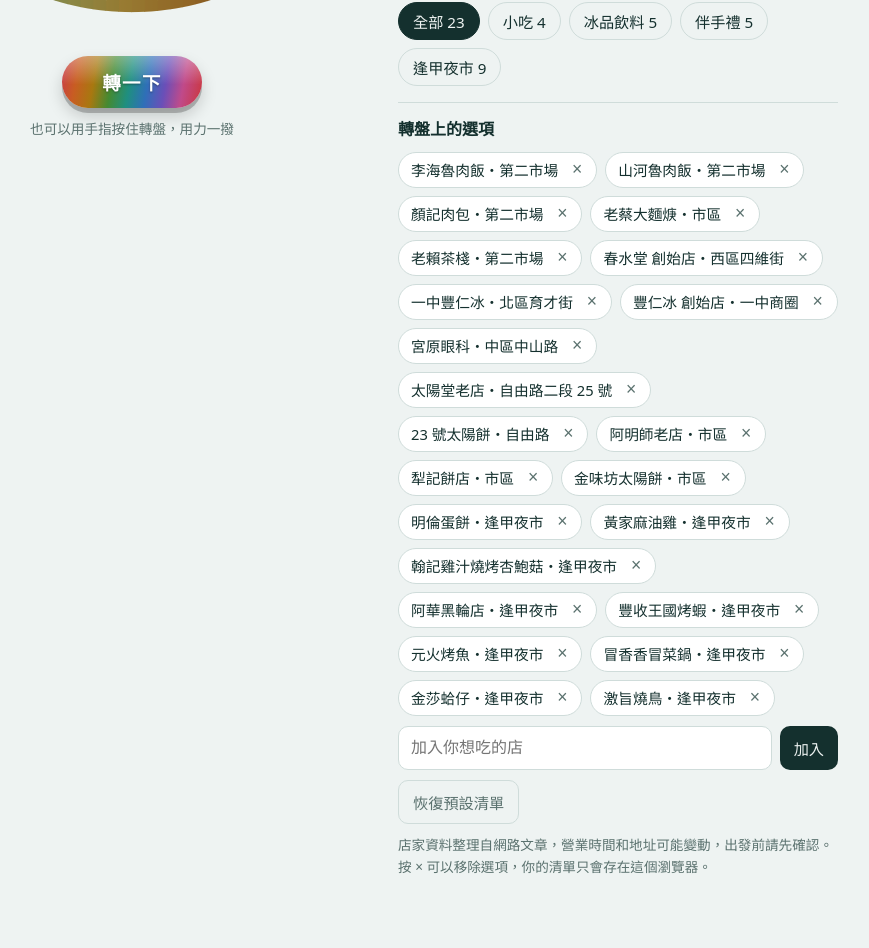
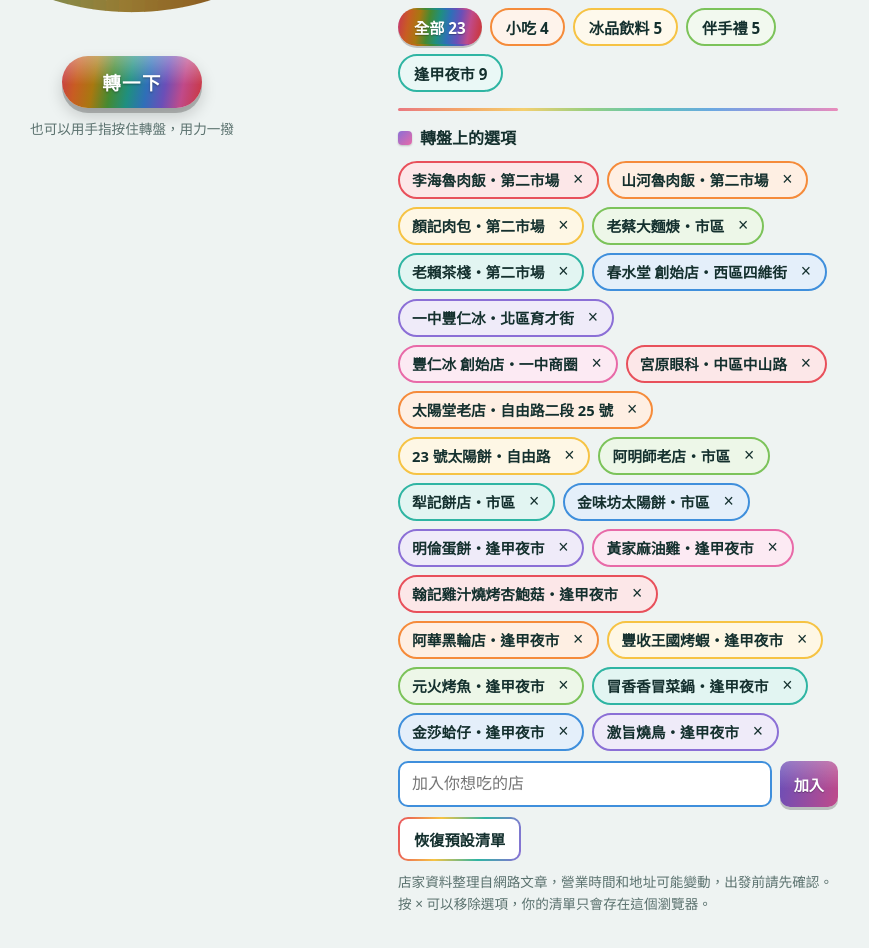
Before and after one commit to a0956530222-a11y/55666, a plain HTML site: page wheel/index.html in a window 1280 px wide. Shown: the part 600-1548 px from the top of the page, without its empty margins (276-1145 px from the left). Before the commit the page ends 1518 px from the top, so only its background shows below. Drawn offline with Linux system fonts and the light colour scheme.

Commit message:
台中轉轉樂：最近轉到與選項區改成五彩
Co-Authored-By: Claude Opus 5.5 <noreply@anthropic.com>
Claude-Session: https://claude.ai/code/session_01RjTRgTtaL6n1Y88vUja3y2

```diff
--- a/wheel/index.html
+++ b/wheel/index.html
@@ -341,6 +341,93 @@
   .history .empty { color: var(--muted); font-size: .9rem; }
   .toggle { display: flex; gap: 10px; align-items: center; font-size: .92rem; cursor: pointer; min-height: 40px; }
   .toggle input { width: 20px; height: 20px; accent-color: var(--accent); flex: none; }
+
+  /* ===== 下方區塊（最近轉到、只轉這一類、轉盤上的選項）五彩版 ===== */
+  .box {
+    border-top: 0; position: relative; padding-top: 18px;
+  }
+  .box::before {
+    content: ""; position: absolute; left: 0; right: 0; top: 0; height: 3px; border-radius: 3px;
+    background: linear-gradient(100deg, var(--seg-1), var(--seg-2), var(--seg-3), var(--seg-4), var(--seg-5), var(--seg-6), var(--seg-7), var(--seg-8));
+    opacity: .75;
+  }
+  .panel > .box:nth-child(2) { --box-c: var(--seg-1); --box-c2: var(--seg-3); }
+  .panel > .box:nth-child(3) { --box-c: var(--seg-4); --box-c2: var(--seg-6); }
+  .panel > .box:nth-child(4) { --box-c: var(--seg-7); --box-c2: var(--seg-8); }
+  .box h2 { display: flex; align-items: center; gap: 8px; }
+  .box h2::before {
+    content: ""; width: 14px; height: 14px; border-radius: 4px; flex: none;
+    background: linear-gradient(135deg, var(--box-c, var(--seg-1)), var(--box-c2, var(--seg-3)));
+    box-shadow: 0 1px 2px rgba(0, 0, 0, .2);
+  }
+
+  /* 最近轉到：每筆一個顏色 */
+  .history li:not(.empty) {
+    align-items: center; padding: 6px 10px; border-radius: 10px;
+    background: color-mix(in srgb, var(--c) 14%, var(--surface));
+    border-left: 4px solid var(--c);
+  }
+  .history li:nth-child(8n+1) { --c: var(--seg-1); }
+  .history li:nth-child(8n+2) { --c: var(--seg-2); }
+  .history li:nth-child(8n+3) { --c: var(--seg-3); }
+  .history li:nth-child(8n+4) { --c: var(--seg-4); }
+  .history li:nth-child(8n+5) { --c: var(--seg-5); }
+  .history li:nth-child(8n+6) { --c: var(--seg-6); }
+  .history li:nth-child(8n+7) { --c: var(--seg-7); }
+  .history li:nth-child(8n+8) { --c: var(--seg-8); }
+  .history .when { color: var(--fg); opacity: .7; }
+  .history .what { font-weight: 700; }
+  .link-btn { color: var(--seg-1); font-weight: 700; }
+  .toggle input { accent-color: var(--seg-5); }
+
+  /* 只轉這一類：未選用彩色框，選中用五彩漸層 */
+  .filter { border: 2px solid var(--c); color: var(--fg); background: color-mix(in srgb, var(--c) 10%, var(--surface)); font-weight: 700; }
+  .filter:nth-child(8n+1) { --c: var(--seg-1); }
+  .filter:nth-child(8n+2) { --c: var(--seg-2); }
+  .filter:nth-child(8n+3) { --c: var(--seg-3); }
+  .filter:nth-child(8n+4) { --c: var(--seg-4); }
+  .filter:nth-child(8n+5) { --c: var(--seg-5); }
+  .filter:nth-child(8n+6) { --c: var(--seg-6); }
+  .filter:nth-child(8n+7) { --c: var(--seg-7); }
+  .filter:nth-child(8n+8) { --c: var(--seg-8); }
+  .filter[aria-pressed="true"] {
+    background: var(--hero-grad); background-size: 200% 100%;
+    color: #ffffff; border-color: transparent; text-shadow: 0 1px 1px rgba(0, 0, 0, .3);
+    box-shadow: 0 2px 0 rgba(0, 0, 0, .2);
+  }
+
+  /* 轉盤上的選項：每個選項一個顏色 */
+  .chip {
+    border: 2px solid var(--c);
+    background: color-mix(in srgb, var(--c) 14%, var(--surface));
+    font-weight: 600;
+  }
+  .chip:nth-child(8n+1) { --c: var(--seg-1); }
+  .chip:nth-child(8n+2) { --c: var(--seg-2); }
+  .chip:nth-child(8n+3) { --c: var(--seg-3); }
+  .chip:nth-child(8n+4) { --c: var(--seg-4); }
+  .chip:nth-child(8n+5) { --c: var(--seg-5); }
+  .chip:nth-child(8n+6) { --c: var(--seg-6); }
+  .chip:nth-child(8n+7) { --c: var(--seg-7); }
+  .chip:nth-child(8n+8) { --c: var(--seg-8); }
+  .chip button { color: var(--fg); }
+  .chip button:hover { background: var(--c); color: #ffffff; }
+
+  /* 新增與恢復 */
+  .add input { border: 2px solid var(--seg-6); }
+  .add input:focus { outline: none; border-color: var(--seg-7); box-shadow: 0 0 0 3px color-mix(in srgb, var(--seg-7) 30%, transparent); }
+  .add button {
+    background: linear-gradient(180deg, rgba(255, 255, 255, .25), rgba(255, 255, 255, 0) 60%), linear-gradient(100deg, #6a4fb8, #c04a8a);
+    color: #ffffff; font-weight: 700; text-shadow: 0 1px 1px rgba(0, 0, 0, .3);
+    box-shadow: 0 3px 0 rgba(0, 0, 0, .22);
+  }
+  .add button:active { transform: translateY(2px); box-shadow: 0 1px 0 rgba(0, 0, 0, .22); }
+  .reset {
+    border: 2px solid transparent; color: var(--fg); font-weight: 600;
+    background:
+      linear-gradient(var(--surface), var(--surface)) padding-box,
+      linear-gradient(100deg, var(--seg-1), var(--seg-3), var(--seg-5), var(--seg-7)) border-box;
+  }
 
   @media (prefers-reduced-motion: reduce) { .result.pop .name, .result.win, .is-spinning .spin-btn { animation: none; } }
 </style>
--- a/wheel/sw.js
+++ b/wheel/sw.js
@@ -1,6 +1,6 @@
 // 台中轉轉樂的 service worker：先存好 App 檔案，沒有網路也能開啟。
 // 修改任何檔案後，請把 CACHE 的版本號加一，手機才會更新到新版。
-const CACHE = "taichung-wheels-v14";
+const CACHE = "taichung-wheels-v15";
 const FILES = [
   "./",
   "./index.html",
```
